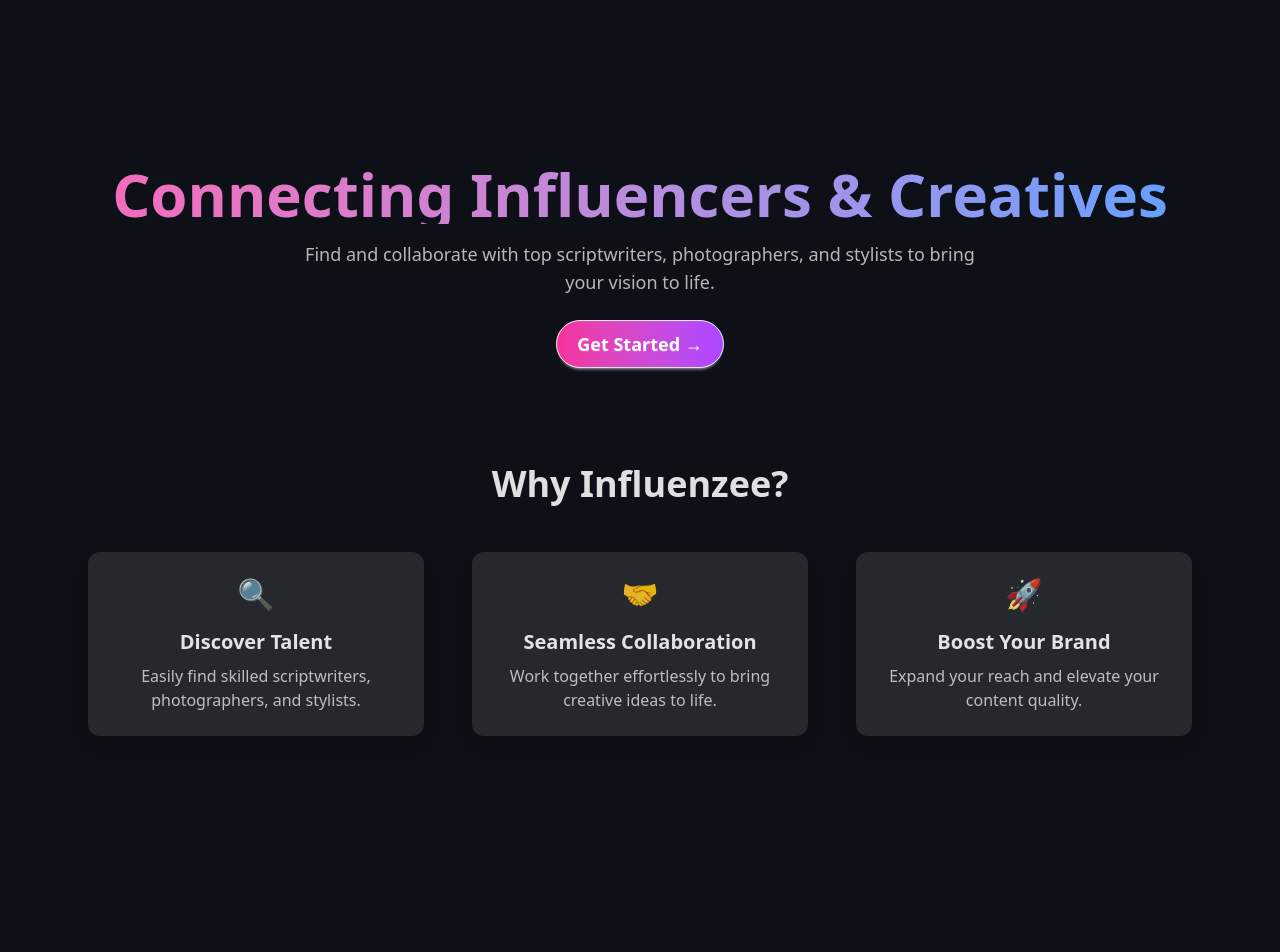
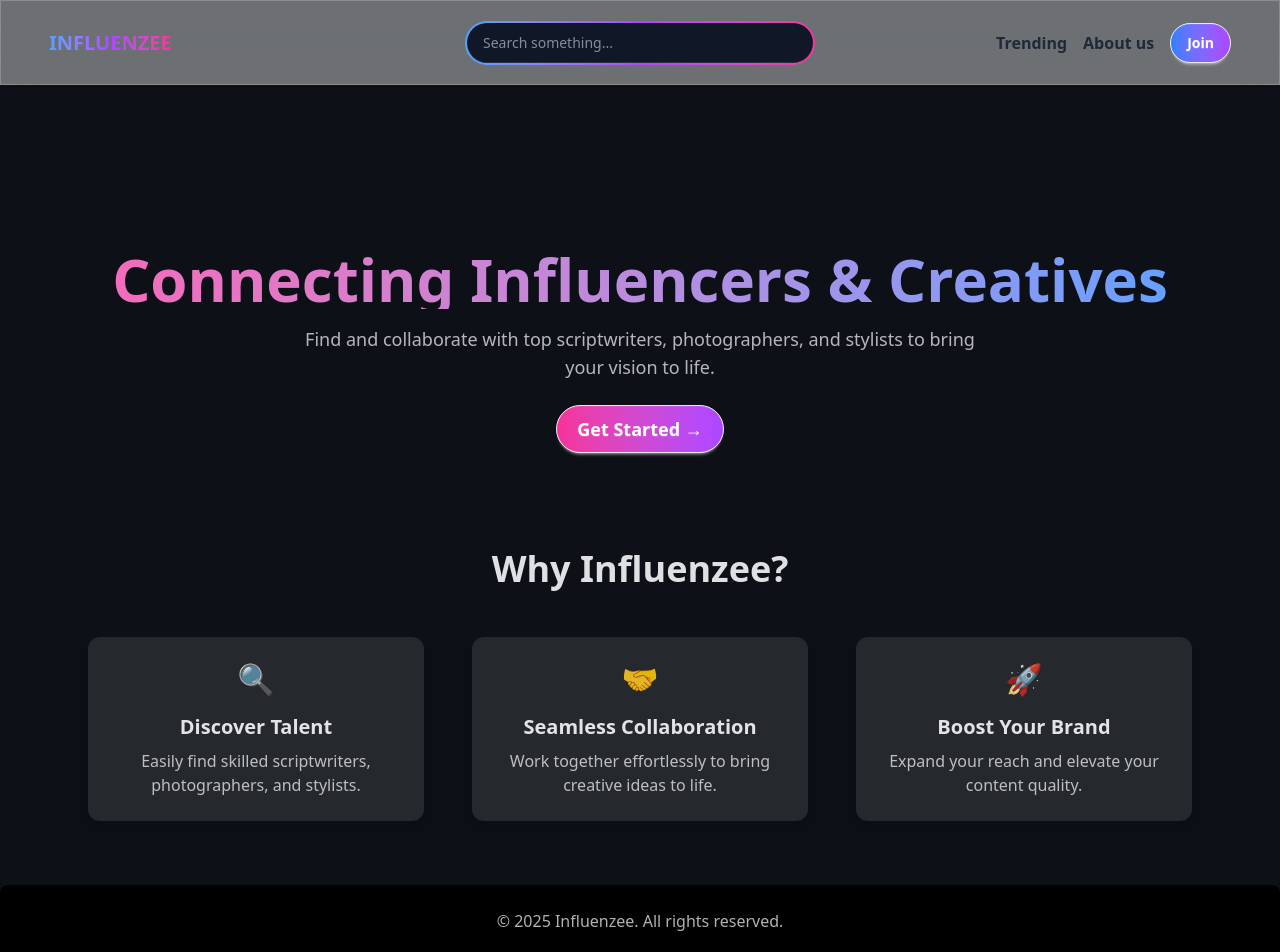
Before and after one commit to rogue-BYTE/influenzee, a React (Vite) app: page / in a window 1280 px wide. Shown: the top 952 px of the page. Before the commit the page ends 800 px from the top, so only its background shows below. Built offline with nearby package versions, Linux system fonts and the light colour scheme.

Commit message:
refactor: minor

```diff
--- a/src/App.jsx
+++ b/src/App.jsx
@@ -1,18 +1,17 @@
 import { BrowserRouter, Routes, Route } from "react-router";
+import Header from "./components/Header";
+import Footer from "./components/Footer";
 
-// import Header from './components/Header';
-// import Footer from "./components/Footer";
-
-import Landing from './pages/Landing';
+import Landing from "./pages/Landing";
 import AuthPage from "./pages/AuthPage";
 import Profile from "./pages/Profile";
-import AboutUs from "./pages/About";
+import AboutUs from "./pages/AboutUs";
 import Feed from "./pages/Feed";
 
 function App() {
   return (
     <BrowserRouter>
-        {/* <Header /> */}
+        <Header />
           <Routes>
             <Route path="/" element={<Landing />} />
             <Route path="/login" element={<AuthPage />} />
@@ -20,7 +19,7 @@
             <Route path="/about" element={<AboutUs />} />
             <Route path="/content" element={<Feed />} />
           </Routes>
-          {/* <Footer /> */}
+          <Footer />
     </BrowserRouter>
   )
 }
```
